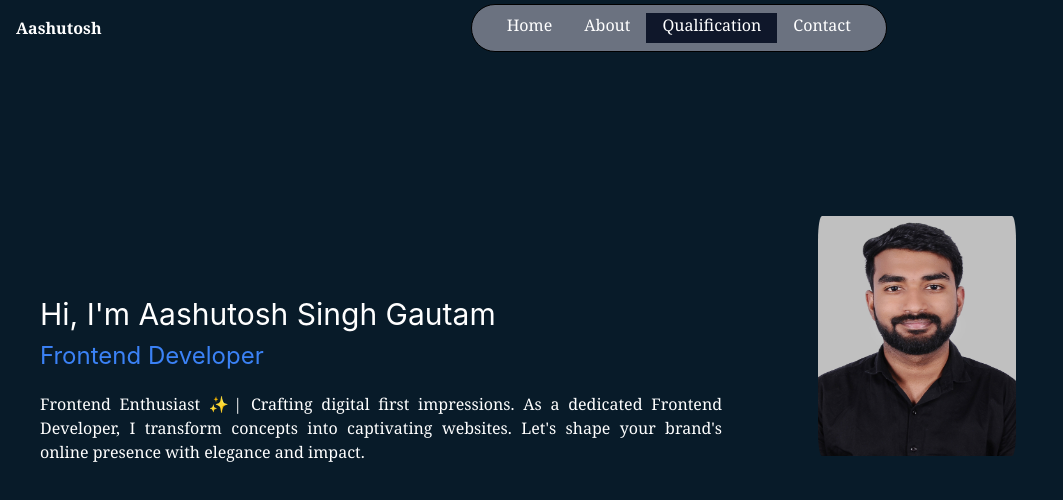
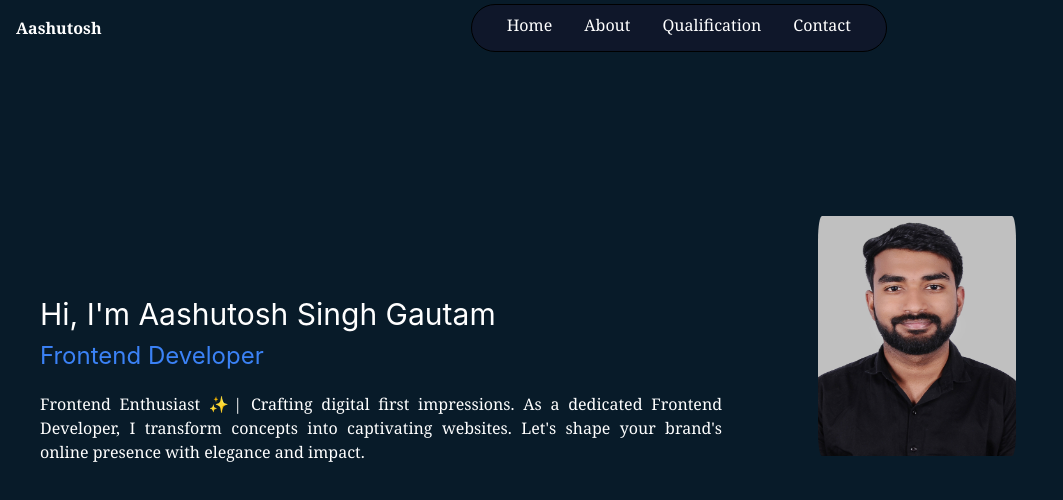
Before and after one commit to AashutoshSingh29/portfolio-Aashu, a React (Create React App) app: page / in a window 1280 px wide. In both pictures the pointer is over the element 678 px from the left and 28 px from the top of the page. Shown: the top 500 px of the page, without its empty margins (0-1063 px from the left). Built offline with nearby package versions, Linux system fonts and the light colour scheme.

Commit message:
tailwind css removed from header

```diff
--- a/src/index.css
+++ b/src/index.css
@@ -59,8 +59,8 @@ code {
 }
 
 .header-navbar nav:hover {
-  /* --tw-bg-opacity: 1;
-  background-color: rgb(15 23 42 / var(--tw-bg-opacity)); */
+  --tw-bg-opacity: 1;
+  background-color: rgb(15 23 42 / var(--tw-bg-opacity));
   --tw-text-opacity: 1;
   color: rgb(255 255 255 / var(--tw-text-opacity));
 }
```
